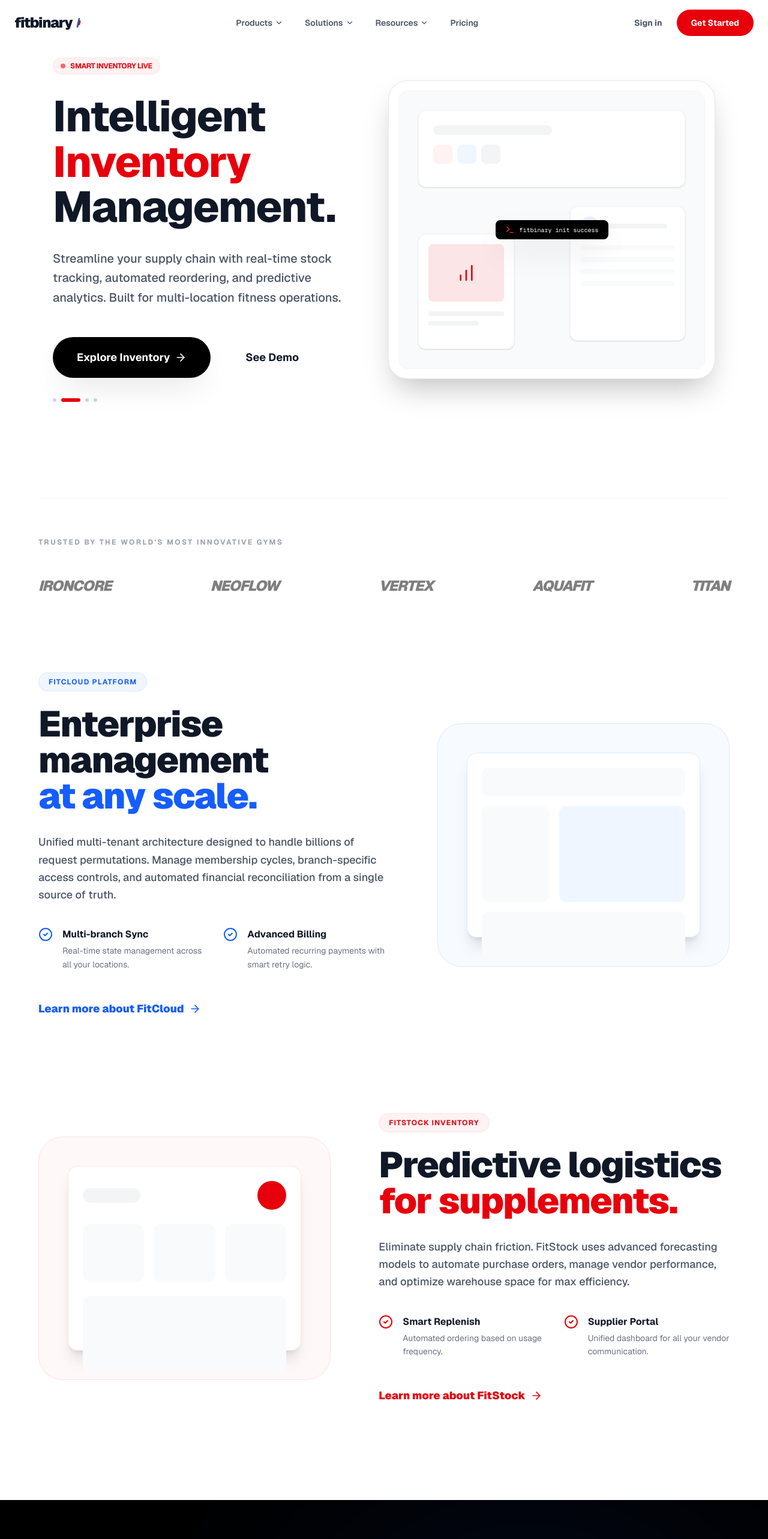
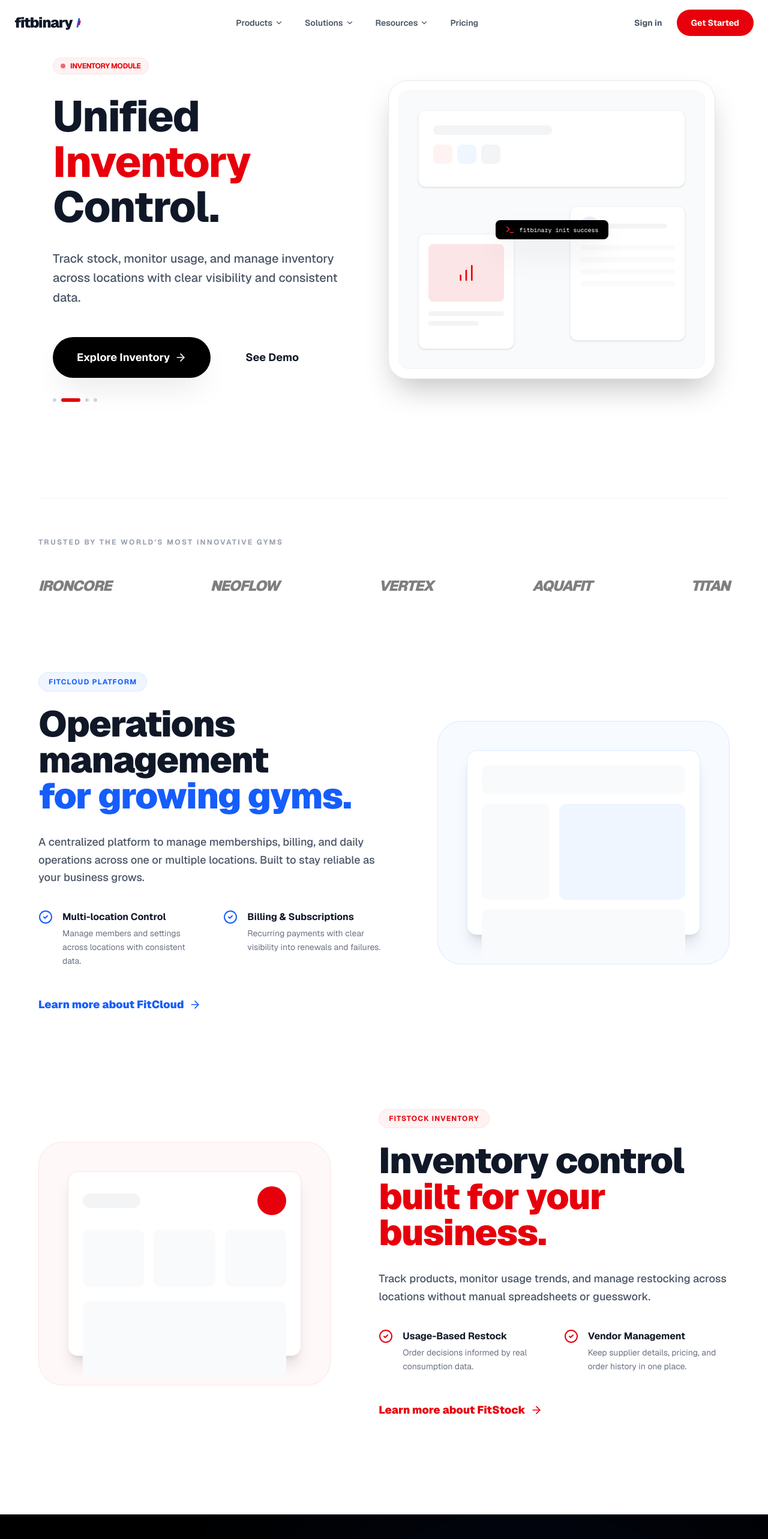
Before and after one commit to Fitbinary-Core/fitbinary.com, a Next.js app: page / in a window 1280 px wide. Shown: the top 2566 px of the page at 60% size. Built offline with nearby package versions, Linux system fonts and the light colour scheme.

Commit message:
content changes in landing pages

```diff
--- a/src/components/landing/Ecosystem.tsx
+++ b/src/components/landing/Ecosystem.tsx
@@ -18,16 +18,22 @@
                             FitCloud Platform
                         </div>
                         <h2 className="text-4xl lg:text-6xl font-black tracking-tight mb-8">
-                            Enterprise management <br />
-                            <span className="text-blue-600">at any scale.</span>
+                            Operations management <br />
+                            <span className="text-blue-600">for growing gyms.</span>
                         </h2>
                         <p className="text-lg text-gray-600 leading-relaxed mb-10 font-medium">
-                            Unified multi-tenant architecture designed to handle billions of request permutations. Manage membership cycles, branch-specific access controls, and automated financial reconciliation from a single source of truth.
+                            A centralized platform to manage memberships, billing, and daily operations across one or multiple locations. Built to stay reliable as your business grows.
                         </p>
                         <div className="grid sm:grid-cols-2 gap-8">
                             {[
-                                { title: "Multi-branch Sync", description: "Real-time state management across all your locations." },
-                                { title: "Advanced Billing", description: "Automated recurring payments with smart retry logic." }
+                                {
+                                    title: "Multi-location Control",
+                                    description: "Manage members and settings across locations with consistent data."
+                                },
+                                {
+                                    title: "Billing & Subscriptions",
+                                    description: "Recurring payments with clear visibility into renewals and failures."
+                                }
                             ].map(f => (
                                 <div key={f.title} className="flex gap-4">
                                     <CheckCircle2 className="w-6 h-6 text-blue-600 shrink-0" />
@@ -38,7 +44,10 @@
                                 </div>
                             ))}
                         </div>
-                        <Link href="https://fitcloud.fitbinary.com" className="inline-flex items-center gap-2 mt-12 text-blue-600 font-black text-lg hover:underline underline-offset-8">
+                        <Link
+                            href="https://fitcloud.fitbinary.com"
+                            className="inline-flex items-center gap-2 mt-12 text-blue-600 font-black text-lg hover:underline underline-offset-8"
+                        >
                             Learn more about FitCloud <ArrowRight className="w-5 h-5" />
                         </Link>
                     </motion.div>
@@ -66,27 +75,41 @@
                                     <div className="w-12 h-12 bg-red-600 rounded-full" />
                                 </div>
                                 <div className="grid grid-cols-3 gap-4">
-                                    {[1, 2, 3].map(i => <div key={i} className="h-24 bg-gray-50 rounded-xl" />)}
+                                    {[1, 2, 3].map(i => (
+                                        <div key={i} className="h-24 bg-gray-50 rounded-xl" />
+                                    ))}
                                 </div>
                                 <div className="w-full h-32 bg-gray-50 rounded-xl" />
                             </div>
                         </div>
                     </div>
-                    <motion.div variants={fadeInUp} initial="initial" whileInView="whileInView" viewport={{ once: true }} className="order-1 lg:order-2">
+                    <motion.div
+                        variants={fadeInUp}
+                        initial="initial"
+                        whileInView="whileInView"
+                        viewport={{ once: true }}
+                        className="order-1 lg:order-2"
+                    >
                         <div className="inline-block px-4 py-1.5 mb-6 text-[12px] font-bold tracking-widest text-red-600 uppercase bg-red-50 rounded-full border border-red-100">
                             FitStock Inventory
                         </div>
                         <h2 className="text-4xl lg:text-6xl font-black tracking-tight mb-8">
-                            Predictive logistics <br />
-                            <span className="text-red-600">for supplements.</span>
+                            Inventory control <br />
+                            <span className="text-red-600">built for your business.</span>
                         </h2>
                         <p className="text-lg text-gray-600 leading-relaxed mb-10 font-medium">
-                            Eliminate supply chain friction. FitStock uses advanced forecasting models to automate purchase orders, manage vendor performance, and optimize warehouse space for max efficiency.
+                            Track products, monitor usage trends, and manage restocking across locations without manual spreadsheets or guesswork.
                         </p>
                         <div className="grid sm:grid-cols-2 gap-8">
                             {[
-                                { title: "Smart Replenish", description: "Automated ordering based on usage frequency." },
-                                { title: "Supplier Portal", description: "Unified dashboard for all your vendor communication." }
+                                {
+                                    title: "Usage-Based Restock",
+                                    description: "Order decisions informed by real consumption data."
+                                },
+                                {
+                                    title: "Vendor Management",
+                                    description: "Keep supplier details, pricing, and order history in one place."
+                                }
                             ].map(f => (
                                 <div key={f.title} className="flex gap-4">
                                     <CheckCircle2 className="w-6 h-6 text-red-600 shrink-0" />
@@ -97,7 +120,10 @@
                                 </div>
                             ))}
                         </div>
-                        <Link href="https://fitstock.fitbinary.com" className="inline-flex items-center gap-2 mt-12 text-red-600 font-black text-lg hover:underline underline-offset-8">
+                        <Link
+                            href="https://fitstock.fitbinary.com"
+                            className="inline-flex items-center gap-2 mt-12 text-red-600 font-black text-lg hover:underline underline-offset-8"
+                        >
                             Learn more about FitStock <ArrowRight className="w-5 h-5" />
                         </Link>
                     </motion.div>
--- a/src/components/landing/Features.tsx
+++ b/src/components/landing/Features.tsx
@@ -1,6 +1,5 @@
 "use client";
 
-import React from "react";
 import { motion } from "framer-motion";
 import {
     ShieldCheck,
@@ -15,13 +14,33 @@
 import { cn } from "@/lib/utils";
 import { fadeInUp, stagger } from "./animations";
 
-const Feature = ({ icon: Icon, title, description, color }: { icon: any, title: string, description: string, color: string }) => (
-    <motion.div variants={fadeInUp} className="group p-6 rounded-2xl hover:bg-white hover:shadow-xl transition-all border border-transparent hover:border-gray-100">
-        <div className={cn("w-12 h-12 rounded-xl flex items-center justify-center mb-6 transition-transform group-hover:scale-110", color)}>
+const Feature = ({
+    icon: Icon,
+    title,
+    description,
+    color
+}: {
+    icon: any;
+    title: string;
+    description: string;
+    color: string;
+}) => (
+    <motion.div
+        variants={fadeInUp}
+        className="group p-6 rounded-2xl hover:bg-white hover:shadow-xl transition-all border border-transparent hover:border-gray-100"
+    >
+        <div
+            className={cn(
+                "w-12 h-12 rounded-xl flex items-center justify-center mb-6 transition-transform group-hover:scale-110",
+                color
+            )}
+        >
             <Icon className="w-6 h-6" />
         </div>
         <h3 className="text-lg font-bold text-gray-900 mb-2">{title}</h3>
-        <p className="text-sm text-gray-500 leading-relaxed font-medium">{description}</p>
+        <p className="text-sm text-gray-500 leading-relaxed font-medium">
+            {description}
+        </p>
     </motion.div>
 );
 
@@ -30,9 +49,14 @@
         <section className="py-40 bg-white px-6">
             <div className="max-w-6xl mx-auto">
                 <div className="text-center max-w-3xl mx-auto mb-20">
-                    <h2 className="text-4xl lg:text-5xl font-black tracking-tight mb-8">Platform capabilities.</h2>
-                    <p className="text-lg text-gray-500 font-medium">Standard features that define high-performance systems.</p>
+                    <h2 className="text-4xl lg:text-5xl font-black tracking-tight mb-8">
+                        Core platform capabilities.
+                    </h2>
+                    <p className="text-lg text-gray-500 font-medium">
+                        Built to support day-to-day gym operations and inventory workflows at scale.
+                    </p>
                 </div>
+
                 <motion.div
                     variants={stagger}
                     initial="initial"
@@ -42,50 +66,57 @@
                 >
                     <Feature
                         icon={ShieldCheck}
-                        title="Military Security"
-                        description="AES-256 encryption at rest and in transit for all member data."
+                        title="Secure by Design"
+                        description="Member, payment, and inventory data handled with modern security practices and encrypted storage."
                         color="bg-red-50 text-red-600"
                     />
+
                     <Feature
                         icon={Cpu}
-                        title="Edge Scalability"
-                        description="Auto-scaling clusters ensure no downtime during peak gym hours."
+                        title="Fast & Responsive"
+                        description="Optimized for quick check-ins, billing actions, and daily operational tasks during peak hours."
                         color="bg-blue-50 text-blue-600"
                     />
+
                     <Feature
                         icon={Database}
-                        title="Smart Sync"
-                        description="Proprietary database conflict resolution for offline branch use."
+                        title="Reliable Data Sync"
+                        description="Consistent member and inventory data across branches, even with intermittent connectivity."
                         color="bg-gray-100 text-gray-900"
                     />
+
                     <Feature
                         icon={Globe}
-                        title="Global Coverage"
-                        description="Deploy local nodes anywhere in the world for low latency."
+                        title="Multi-Branch Support"
+                        description="Manage multiple gym locations, staff roles, and shared inventory from one system."
                         color="bg-red-50 text-red-600"
                     />
+
                     <Feature
                         icon={BarChart}
-                        title="Live Analytics"
-                        description="Streaming insights into member churn and inventory shrinkage."
+                        title="Operational Insights"
+                        description="Clear reporting on memberships, attendance trends, and product movement."
                         color="bg-blue-50 text-blue-600"
                     />
+
                     <Feature
                         icon={Layout}
-                        title="Custom UI"
-                        description="White-labeled portals that match your gym's unique branding."
+                        title="Staff & Member Apps"
+                        description="Mobile-friendly experiences for staff operations and member self-service access."
                         color="bg-gray-100 text-gray-900"
                     />
+
                     <Feature
                         icon={MessageSquare}
-                        title="Support Ops"
-                        description="24/7 technical assistance for enterprise infrastructure issues."
+                        title="Geo-Fence Attendance"
+                        description="Location-based check-ins to ensure accurate attendance without manual verification."
                         color="bg-red-50 text-red-600"
                     />
+
                     <Feature
                         icon={Zap}
-                        title="Instant Deploy"
-                        description="Go from registration to live branch management in minutes."
+                        title="Quick Setup"
+                        description="Get started quickly with guided onboarding for gyms, branches, and staff."
                         color="bg-blue-50 text-blue-600"
                     />
                 </motion.div>
--- a/src/components/landing/Hero.tsx
+++ b/src/components/landing/Hero.tsx
@@ -34,13 +34,14 @@
 
 const heroSlides: HeroSlide[] = [
     {
-        badge: "Platform v2.0 Live",
+        badge: "Platform v2.0",
         headline: {
-            before: "Future of",
+            before: "Modern Software for",
             highlight: "Fitness",
-            after: "Enterprise."
+            after: "Operations."
         },
-        description: "Scale your fitness business with an API-first platform. Built for multi-tenant gym franchises, smart inventory, and real-time operational excellence.",
+        description:
+            "Run memberships, billing, and daily gym operations on a unified platform built for reliability and long-term scale.",
         primaryCTA: {
             text: "Launch Platform",
             href: "/get-started"
@@ -59,13 +60,14 @@
         }
     },
     {
-        badge: "Smart Inventory Live",
+        badge: "Inventory Module",
         headline: {
-            before: "Intelligent",
+            before: "Unified",
             highlight: "Inventory",
-            after: "Management."
+            after: "Control."
         },
-        description: "Streamline your supply chain with real-time stock tracking, automated reordering, and predictive analytics. Built for multi-location fitness operations.",
+        description:
+            "Track stock, monitor usage, and manage inventory across locations with clear visibility and consistent data.",
         primaryCTA: {
             text: "Explore Inventory",
             href: "/features/inventory"
@@ -84,13 +86,14 @@
         }
     },
     {
-        badge: "Trusted by 500+ Gyms",
+        badge: "Built for Growing Teams",
         headline: {
             before: "The",
             highlight: "Fitbinary",
             after: "Platform."
         },
-        description: "One unified platform for gym management, member engagement, inventory control, and business intelligence. Everything you need to run a modern fitness enterprise.",
+        description:
+            "A centralized system for gym management, member records, billing, and operational insights — designed to scale with your business.",
         primaryCTA: {
             text: "Get Started",
             href: "/get-started"
@@ -109,13 +112,14 @@
         }
     },
     {
-        badge: "API-First Architecture",
+        badge: "Developer-Focused",
         headline: {
-            before: "Built for",
-            highlight: "Developers",
-            after: "& Scale."
+            before: "Built with",
+            highlight: "APIs",
+            after: "at the Core."
         },
-        description: "RESTful APIs, webhooks, and SDKs for seamless integrations. Build custom solutions on top of our enterprise-grade infrastructure.",
+        description:
+            "Structured APIs and webhooks that support integrations with websites, mobile apps, and internal systems.",
         primaryCTA: {
             text: "API Docs",
             href: "/developers"
```
Also changed, not shown: 1 other file (tests, documents, lock files or other folders).
